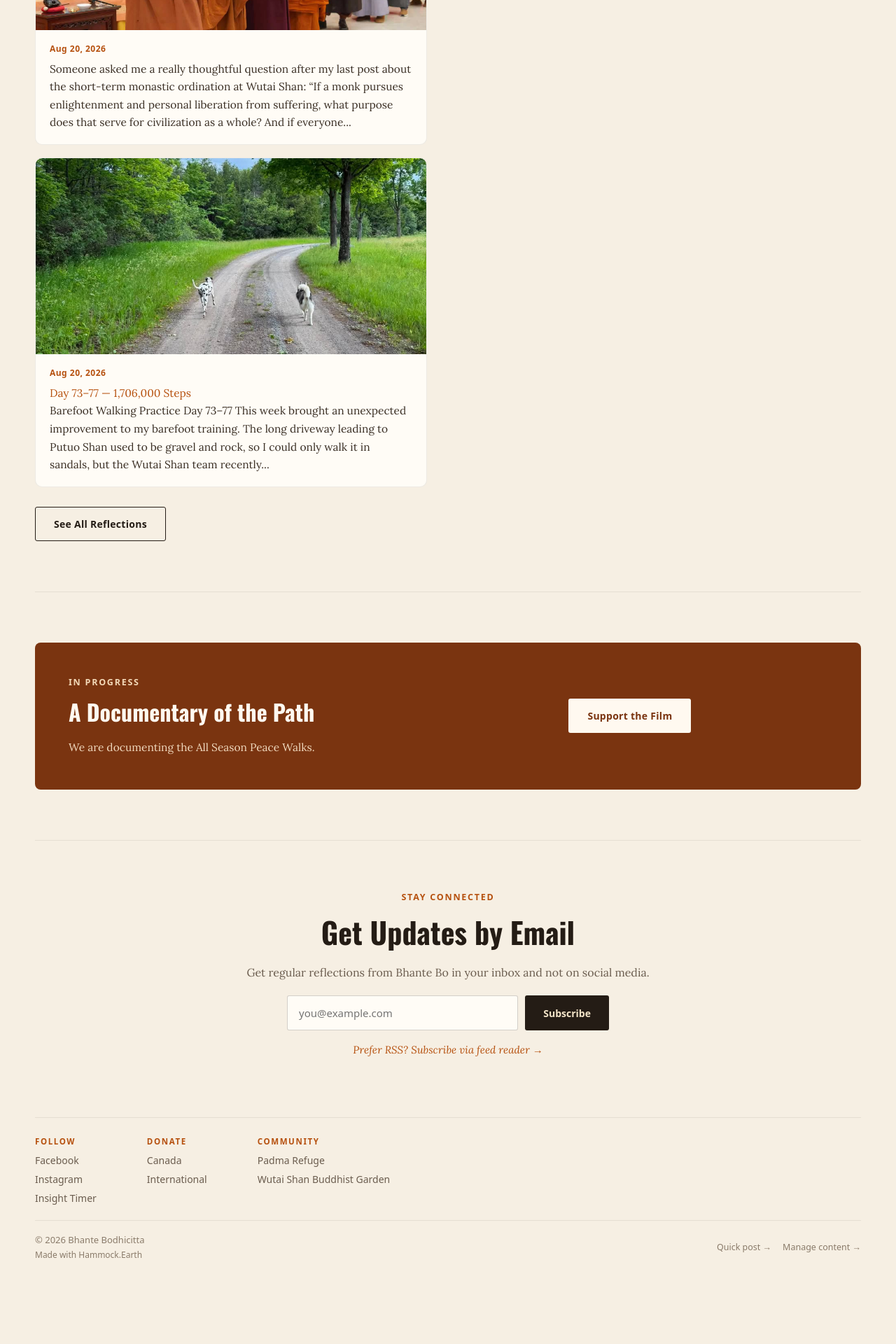
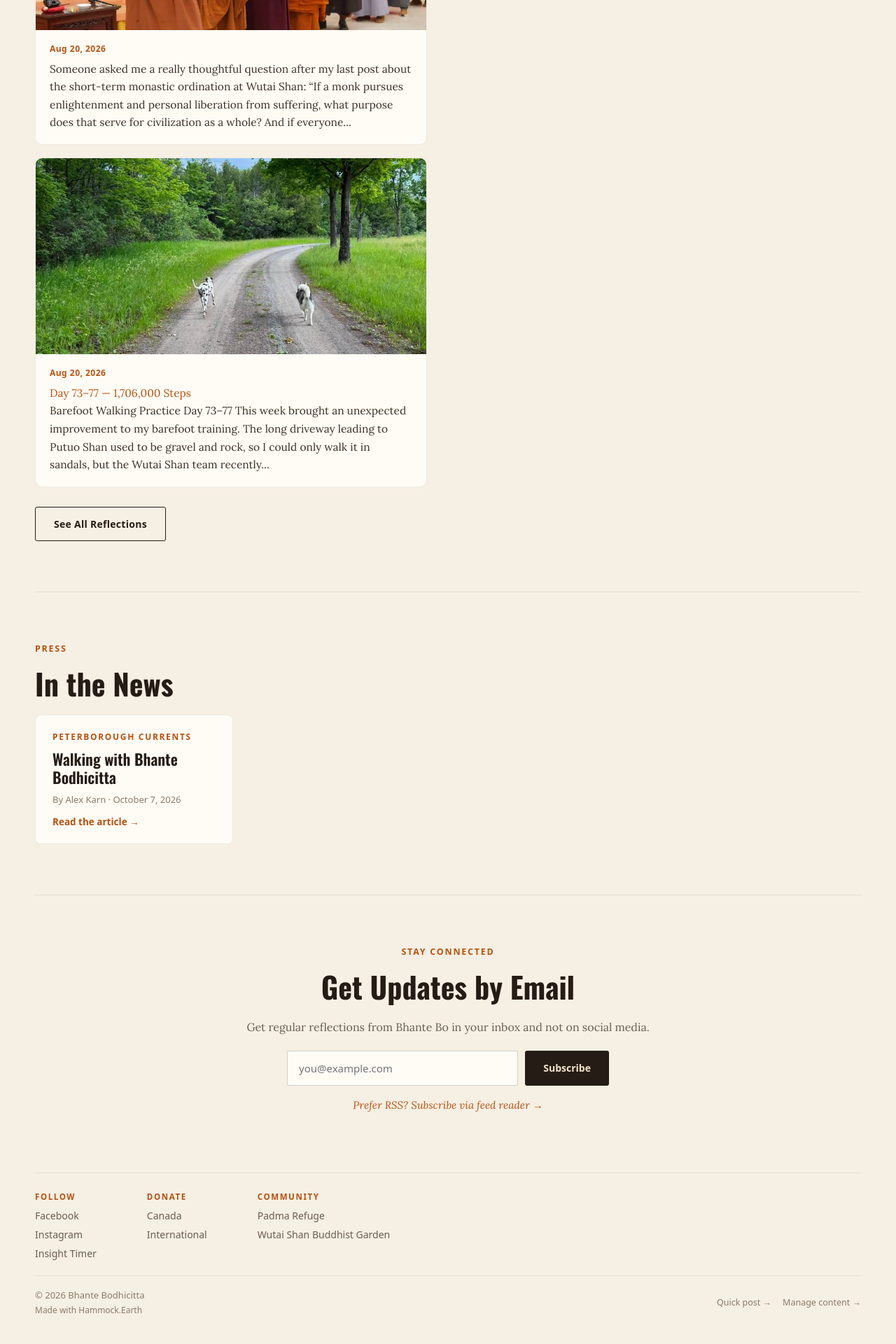
Before and after one commit to connectthu/bhantebo, a Jekyll site: the page built from index.html, in a window 1280 px wide. Shown: the part 3804-5724 px from the top of the page at 70% size. Built offline with Jekyll 4.4.1, drawn with Linux system fonts in a browser that asks for light colours; before the commit the page ends 5645 px from its top, so only the background shows below that.

Commit message:
Replace film section with In the News (press) section
Removes the "Support the Film" documentary panel and adds an In the
News section on the homepage, backed by a new _press collection that
Bhante can edit in /admin. First entry: Peterborough Currents,
"Walking with Bhante Bodhicitta" (Oct 7, 2026).

Co-Authored-By: Claude Opus 5.5 <noreply@anthropic.com>

```diff
--- a/_config.yml
+++ b/_config.yml
@@ -48,6 +48,8 @@ collections:
     permalink: /reflections/:year/:month/:day/:name/
   events:
     output: false
+  press:
+    output: false
 
 defaults:
   - scope:
--- a/assets/css/style.scss
+++ b/assets/css/style.scss
@@ -17,9 +17,6 @@
   --dark-panel-text: #F3E4C8;
   --dark-panel-mute: #C9BBA6;
   --gold: #C9A227;
-  --doc-panel: #7A3410;
-  --doc-panel-text: #FFF9F0;
-  --doc-panel-mute: #F0D9BE;
   --volunteer: #7A3410;
   --volunteer-bg: rgba(122, 52, 16, 0.12);
   --public-bg: rgba(182, 81, 15, 0.1);
@@ -478,21 +475,40 @@ h2 { font-size: clamp(28px, 3.6vw, 42px); }
 .event-row .tags { display: flex; flex-wrap: wrap; gap: 8px; align-items: center; }
 .event-row .link { font-family: system-ui, sans-serif; font-size: 12.5px; font-weight: 600; color: var(--accent); }
 
-/* Documentary CTA */
-.doc-panel {
-  background: var(--doc-panel);
+/* In the News */
+.press-list {
+  display: grid;
+  grid-template-columns: repeat(auto-fill, minmax(280px, 1fr));
+  gap: 16px;
+}
+.press-card {
+  display: block;
+  background: var(--card-bg);
+  border: 1px solid var(--border);
   border-radius: 8px;
-  padding: clamp(28px, 5vw, 48px);
-  display: grid;
-  grid-template-columns: minmax(240px, 1.3fr) minmax(180px, 0.7fr);
-  gap: 28px;
-  align-items: center;
+  padding: 22px 24px;
+  color: var(--ink);
 }
-@media (max-width: 640px) { .doc-panel { grid-template-columns: 1fr; } }
-.doc-panel .eyebrow { color: #F3D9B8; }
-.doc-panel h2 { color: var(--doc-panel-text); font-size: clamp(24px, 3vw, 32px); }
-.doc-panel p { font-size: 15.5px; line-height: 1.7; color: var(--doc-panel-mute); margin: 0; max-width: 56ch; }
-.doc-panel .btn { justify-self: start; background: #FFF9F0; color: var(--doc-panel); white-space: nowrap; }
+.press-card:hover { text-decoration: none; border-color: var(--accent); }
+.press-card .outlet {
+  font-family: system-ui, sans-serif;
+  font-size: 12px;
+  font-weight: 700;
+  letter-spacing: 0.14em;
+  text-transform: uppercase;
+  color: var(--accent);
+  margin-bottom: 10px;
+}
+.press-card .headline {
+  font-family: 'Oswald', sans-serif;
+  font-weight: 600;
+  font-size: 22px;
+  line-height: 1.2;
+  color: var(--ink);
+  margin-bottom: 10px;
+}
+.press-card .byline { font-family: system-ui, sans-serif; font-size: 13px; color: var(--ink-faint); margin-bottom: 14px; }
+.press-card .read { font-family: system-ui, sans-serif; font-size: 13.5px; font-weight: 600; color: var(--accent); }
 
 /* Newsletter / feed callout */
 .newsletter { text-align: center; }
--- a/index.html
+++ b/index.html
@@ -60,16 +60,23 @@ title: Home
   </div>
 </div>
 
-<div class="section wrap">
-  <div class="doc-panel">
-    <div>
-      <div class="eyebrow">In Progress</div>
-      <h2>A Documentary of the Path</h2>
-      <p>We are documenting the All Season Peace Walks.</p>
-    </div>
-    <a href="mailto:{{ site.email }}?subject=Documentary" class="btn">Support the Film</a>
+{% assign press = site.press | sort: 'date' | reverse %}
+{% if press.size > 0 %}
+<div id="press" class="section wrap">
+  <div class="eyebrow">Press</div>
+  <h2>In the News</h2>
+  <div class="press-list">
+    {% for item in press %}
+    <a class="press-card" href="{{ item.link }}" target="_blank" rel="noopener">
+      <div class="outlet">{{ item.outlet }}</div>
+      <div class="headline">{{ item.title }}</div>
+      <div class="byline">{% if item.author and item.author != "" %}By {{ item.author }} &middot; {% endif %}{{ item.date | date: "%B %-d, %Y" }}</div>
+      <div class="read">Read the article &rarr;</div>
+    </a>
+    {% endfor %}
   </div>
 </div>
+{% endif %}
 
 <div class="section wrap newsletter">
   <div class="eyebrow">Stay Connected</div>
```
Also changed, not shown: _press/2026-10-07-walking-with-bhante-bodhicitta.md (added, +7 -0 lines), admin/config.yml (+18 -0 lines).
